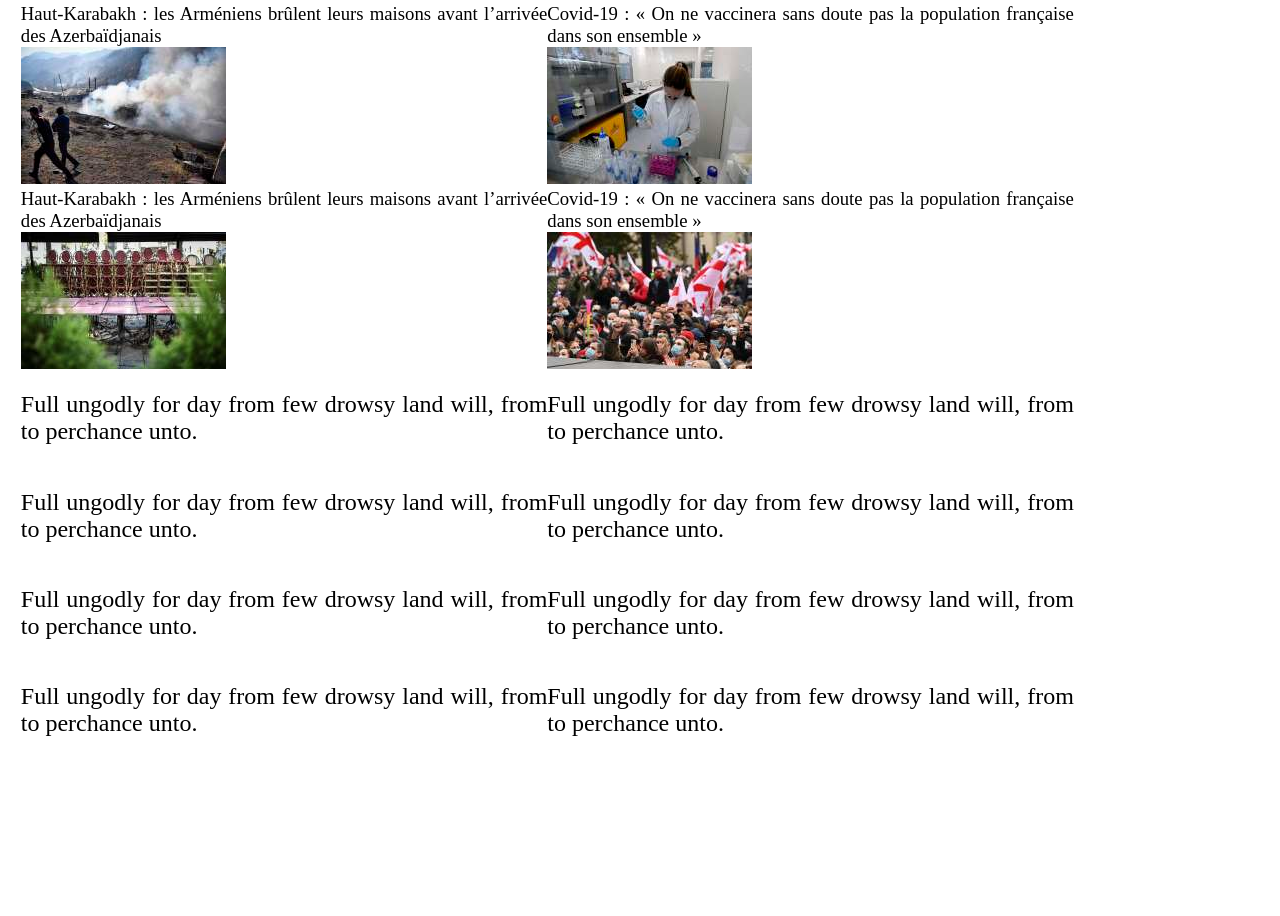
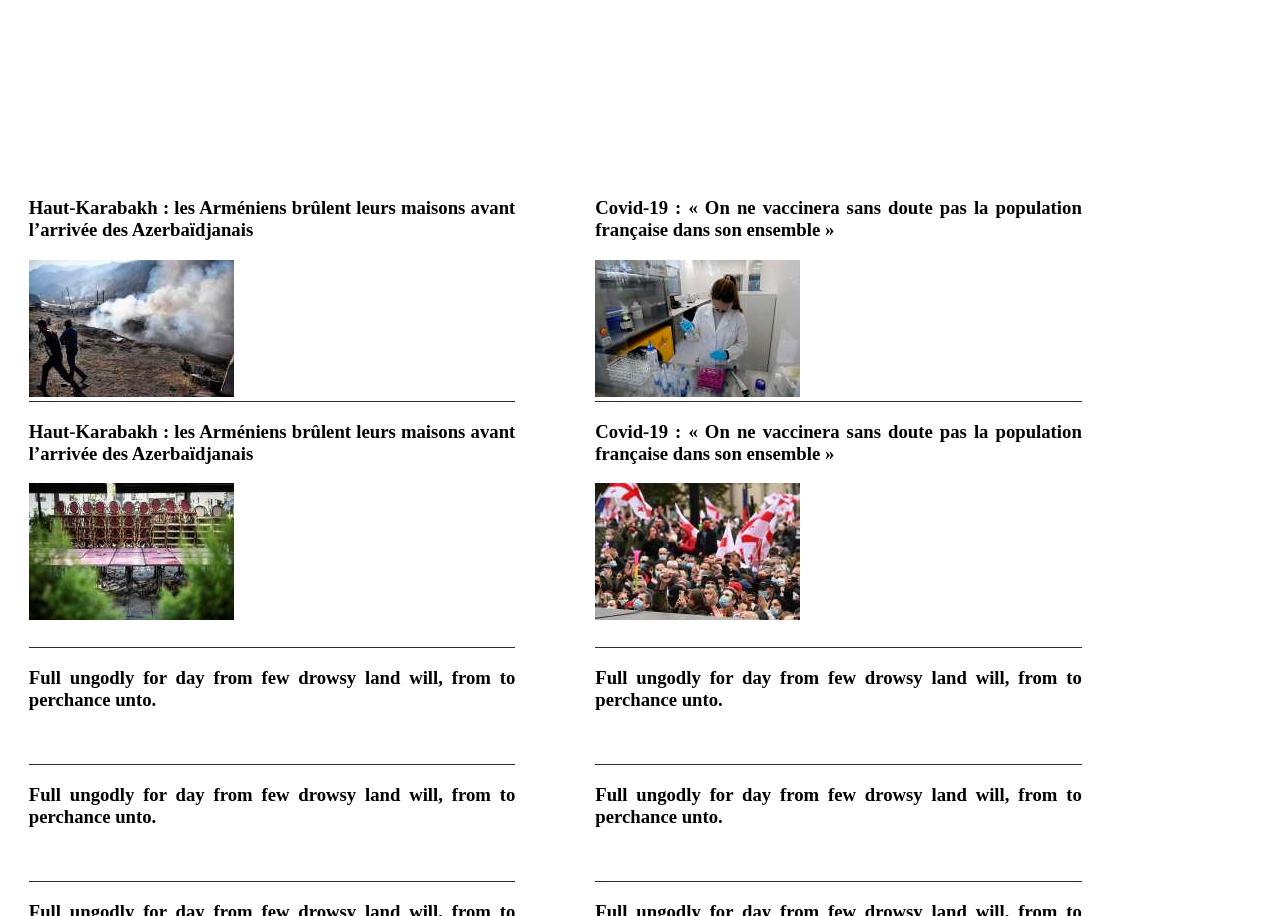
Before and after one commit to IhsenBen/Page-lemonde, a plain HTML site: page index.html in a window 1280 px wide. Shown: the part 1884-2800 px from the top of the page. Drawn offline with nearby package versions, Linux system fonts and the light colour scheme; a web font is replaced by a local one.

Commit message:
ajouter des police

```diff
--- a/index.css
+++ b/index.css
@@ -1,7 +1,7 @@
 
 @import url('https://fonts.googleapis.com/css2?family=Antic+Slab&display=swap');
 @import url('https://fonts.googleapis.com/css2?family=Open+Sans:wght@300&display=swap');
-
+@font-face {font-family: "TheAntiquaSun"; src: url("//db.onlinewebfonts.com/t/8a686d9696893e913fbb9c2fc638beb8.eot"); src: url("//db.onlinewebfonts.com/t/8a686d9696893e913fbb9c2fc638beb8.eot?#iefix") format("embedded-opentype"), url("//db.onlinewebfonts.com/t/8a686d9696893e913fbb9c2fc638beb8.woff2") format("woff2"), url("//db.onlinewebfonts.com/t/8a686d9696893e913fbb9c2fc638beb8.woff") format("woff"), url("//db.onlinewebfonts.com/t/8a686d9696893e913fbb9c2fc638beb8.ttf") format("truetype"), url("//db.onlinewebfonts.com/t/8a686d9696893e913fbb9c2fc638beb8.svg#TheAntiquaSun") format("svg"); }
 
 *, :after, :before {
     box-sizing: inherit;
@@ -11,14 +11,17 @@ div {
     display: block;
 }
 
-body, h1, h2, h3, h4, h5, h6, ol, p, ul {
+h1, h2, h3 {
 
-    margin: 0;
-    padding: 0;
-    font-weight: inherit;
+  font-family: "TheAntiquaSun";
+
 }
+
+
 .hcenter{
-text-align: center;}
+text-align: center;
+}
+
 p {
   display: block;
   font-family: 'Open Sans', sans-serif;
@@ -29,7 +32,7 @@ p {
 }
 
 .article__desc {
-  font-family: 'Open Sans', sans-serif;
+
   margin: 1.6rem 0;
   margin-left: 1.3rem;
   margin-right: 1.3rem;
@@ -39,16 +42,6 @@ p {
   text-align: justify;
 }
 
-.grid-container {
-
-    display: grid;
-    grid-template-columns: 1fr;
-    grid-template-rows: 0.1fr 1fr;
-    gap: 0px 0px;
-    grid-template-areas:
-      "titre-nav-blue"
-      "container";
-  }
 
   .titre-nav-blue {
     display: grid;
@@ -109,7 +102,7 @@ p {
   }
 
   .big-news {
-    font-family: 'Antic Slab', serif;
+
     display: grid;
     grid-template-columns: 1.2fr 0.8fr;
     grid-template-rows: 1fr;
@@ -151,7 +144,7 @@ p {
     display: grid;
     grid-template-columns: 1fr 1fr;
     grid-template-rows: 1fr;
-    column-gap: 2fr;
+    column-gap: 80px;
     grid-template-areas:
       "mnt-1 mnt2";
     grid-area: main-new-text;
@@ -167,7 +160,7 @@ p {
     display: grid;
     grid-template-columns: 1fr;
     grid-template-rows: 0.8fr 1.2fr;
-    grid-column-gap: 3.4rem;
+    column-gap: 80px;
     grid-template-areas:
       "three-news-pictures"
       "bottom-main-news";
@@ -178,7 +171,7 @@ p {
     grid-template-columns: 1fr 1fr 1fr;
     grid-template-rows: 1fr;
 
-    gap: 80px;
+    column-gap: 80px;
     grid-template-areas:
       "tnp1 tnp2 tnp3";
     grid-area: three-news-pictures;
@@ -209,7 +202,7 @@ p {
     display: grid;
     grid-template-columns: 1fr;
     grid-template-rows: 1fr 1fr;
-    gap: 0px 0px;
+    column-gap: 80px;
     grid-template-areas:
       "bottom-main-news-pictures"
       "news-titles";
@@ -219,21 +212,25 @@ p {
     display: grid;
     grid-template-columns: 1fr 1fr;
     grid-template-rows: 0.9fr 1.1fr;
-    gap: 0px 0px;
+    column-gap: 80px;
     grid-template-areas:
       "bmn1 bmn2"
       "bmn3 bmn4";
     grid-area: bottom-main-news-pictures;
   }
-  .bmn1 { grid-area: bmn1; }
-  .bmn2 { grid-area: bmn2; }
-  .bmn3 { grid-area: bmn3; }
-  .bmn4 { grid-area: bmn4; }
+  .bmn1 { grid-area: bmn1;
+    border-bottom: 1px solid #2a303b;}
+  .bmn2 { grid-area: bmn2;
+    border-bottom: 1px solid #2a303b; }
+  .bmn3 { grid-area: bmn3;
+    border-bottom: 1px solid #2a303b;  }
+  .bmn4 { grid-area: bmn4;
+    border-bottom: 1px solid #2a303b;}
   .news-titles {
     display: grid;
     grid-template-columns: 1fr 1fr;
     grid-template-rows: 1fr 1fr 1fr 1fr;
-    gap: 0px 0px;
+    column-gap: 80px;
     grid-template-areas:
       "nt1 nt2"
       "nt3 nt4"
@@ -241,14 +238,23 @@ p {
       "nt7 nt8";
     grid-area: news-titles;
   }
-  .nt1 { grid-area: nt1; }
-  .nt2 { grid-area: nt2; }
-  .nt3 { grid-area: nt3; }
-  .nt4 { grid-area: nt4; }
-  .nt5 { grid-area: nt5; }
-  .nt6 { grid-area: nt6; }
-  .nt7 { grid-area: nt7; }
-  .nt8 { grid-area: nt8; }
+  .nt1 { grid-area: nt1;
+    border-bottom: 1px solid #2a303b;
+   }
+  .nt2 { grid-area: nt2;
+    border-bottom: 1px solid #2a303b;  }
+  .nt3 { grid-area: nt3;
+    border-bottom: 1px solid #2a303b; }
+  .nt4 { grid-area: nt4;
+    border-bottom: 1px solid #2a303b; }
+  .nt5 { grid-area: nt5;
+    border-bottom: 1px solid #2a303b; }
+  .nt6 { grid-area: nt6;
+    border-bottom: 1px solid #2a303b;}
+  .nt7 { grid-area: nt7;
+    border-bottom: 1px solid #2a303b;}
+  .nt8 { grid-area: nt8;
+    border-bottom: 1px solid #2a303b; }
 
 
   /* bene part */
--- a/index.html
+++ b/index.html
@@ -63,14 +63,14 @@
                   <div class="bmn4"><h3>Covid-19 : « On ne vaccinera sans doute pas la population française dans son ensemble »</h3><img src="media\bmn4.jpg"></div>
                 </div>
                 <div class="news-titles">
-                  <div class="nt1"><h2>Full ungodly for day from few drowsy land will, from to perchance unto.</h2></div>
-                  <div class="nt2"><h2>Full ungodly for day from few drowsy land will, from to perchance unto.</h2></div>
-                  <div class="nt3"><h2>Full ungodly for day from few drowsy land will, from to perchance unto.</h2></div>
-                  <div class="nt4"><h2>Full ungodly for day from few drowsy land will, from to perchance unto.</h2></div>
-                  <div class="nt5"><h2>Full ungodly for day from few drowsy land will, from to perchance unto.</h2></div>
-                  <div class="nt6"><h2>Full ungodly for day from few drowsy land will, from to perchance unto.</h2></div>
-                  <div class="nt7"><h2>Full ungodly for day from few drowsy land will, from to perchance unto.</h2></div>
-                  <div class="nt8"><h2>Full ungodly for day from few drowsy land will, from to perchance unto.</h2></div>
+                  <div class="nt1"><h3>Full ungodly for day from few drowsy land will, from to perchance unto.</h3></div>
+                  <div class="nt2"><h3>Full ungodly for day from few drowsy land will, from to perchance unto.</h3></div>
+                  <div class="nt3"><h3>Full ungodly for day from few drowsy land will, from to perchance unto.</h3></div>
+                  <div class="nt4"><h3>Full ungodly for day from few drowsy land will, from to perchance unto.</h3></div>
+                  <div class="nt5"><h3>Full ungodly for day from few drowsy land will, from to perchance unto.</h3></div>
+                  <div class="nt6"><h3>Full ungodly for day from few drowsy land will, from to perchance unto.</h3></div>
+                  <div class="nt7"><h3>Full ungodly for day from few drowsy land will, from to perchance unto.</h3></div>
+                  <div class="nt8"><h3>Full ungodly for day from few drowsy land will, from to perchance unto.</h3></div>
                 </div>
               </div>
             </div>
```
